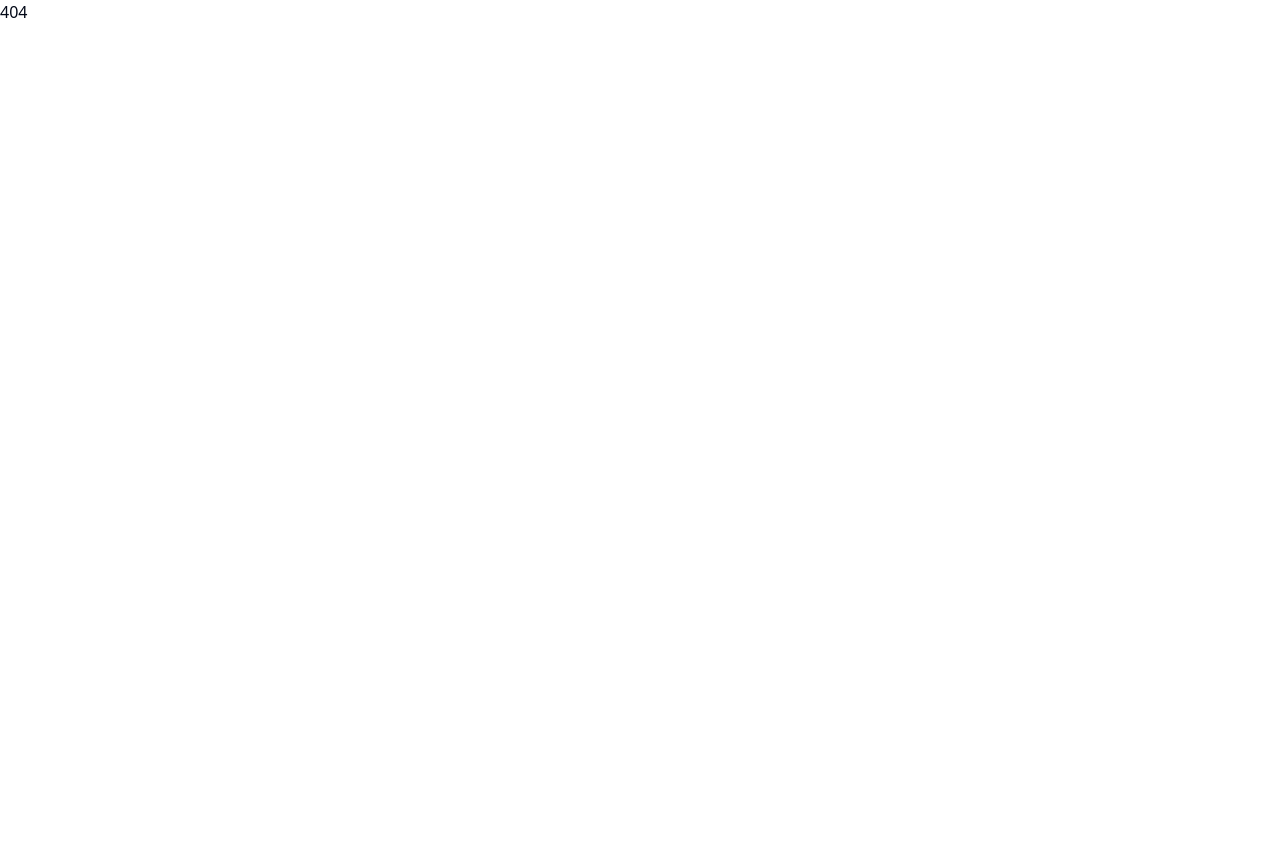
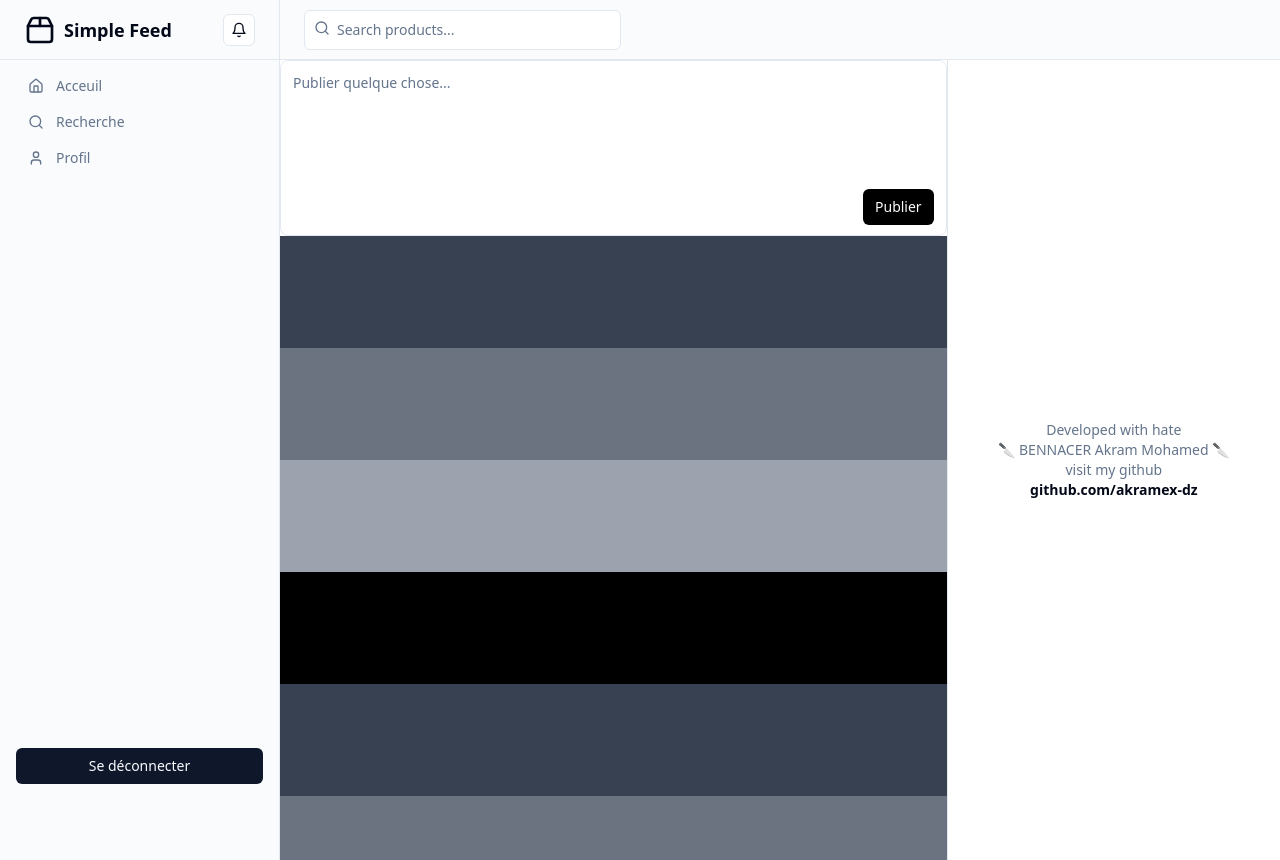
Before and after one commit to akramex-dz/simple-feed-client, a React (Vite) app: page / in a window 1280 px wide. Before the commit the page ends 800 px from the top, so only its background shows below. Built offline with nearby package versions, Linux system fonts and the light colour scheme; sample sign-in values are in the browser's storage.

Commit message:
added create post feature, refactored clients

```diff
--- a/package.json
+++ b/package.json
@@ -15,6 +15,7 @@
     "@radix-ui/react-label": "^2.0.2",
     "@radix-ui/react-scroll-area": "^1.0.5",
     "@radix-ui/react-slot": "^1.0.2",
+    "@radix-ui/react-tooltip": "^1.0.7",
     "class-variance-authority": "^0.7.0",
     "clsx": "^2.1.1",
     "lucide-react": "^0.378.0",
--- a/src/App.tsx
+++ b/src/App.tsx
@@ -1,15 +1,26 @@
-import { Routes, Route, BrowserRouter } from "react-router-dom"
+import { Routes, Route, BrowserRouter, Navigate } from "react-router-dom"
 import LoginPage from "./pages/login.page"
 import SignupPage from "./pages/signup.page"
-import { Layout} from "./components/Layout/Layout"
+import HomePage from "./pages/home.page"
+
+
+function PrivateRoute({ children, ...rest }) {
+  const token = localStorage.getItem('token');
+  return token ? children : <Navigate to="/connexion" />;
+}
 
 function App() {
   return (
     <>
     < BrowserRouter>
       <Routes>
-          <Route path="/connexion" element={<LoginPage />} />
-          <Route path="/inscription" element={<SignupPage />} />
+          <Route path="/" element={
+            <PrivateRoute>
+              <HomePage/>
+            </PrivateRoute>
+            } />
+          <Route path="/connexion" element={ <LoginPage/> } />
+          <Route path="/inscription" element={ <SignupPage/> } />
           <Route path="*" element={<h1>404</h1>} />
       </Routes>
       </BrowserRouter>
--- a/src/clients/comment.client.ts
+++ b/src/clients/comment.client.ts
@@ -1,11 +1,11 @@
-const API_URL = `${import.meta.env.VITE_APP_API_URL}/comments`;
+const API_URL = import.meta.env.VITE_APP_API_GATEWAY + '/comments';
 
 async function getCommentsByUserId(userId: string) {
   const response = await fetch(`${API_URL}/user/${userId}`, {
     method: 'GET',
     headers: {
       'Content-Type': 'application/json',
-      'Authorization': `Bearer ${localStorage.getItem('accessToken')}`
+      'Authorization': `Bearer ${localStorage.getItem('token')}`
     },
   });
 
@@ -22,7 +22,7 @@ async function getCommentsByPostId(postId: string) {
     method: 'GET',
     headers: {
       'Content-Type': 'application/json',
-      'Authorization': `Bearer ${localStorage.getItem('accessToken')}`
+      'Authorization': `Bearer ${localStorage.getItem('token')}`
     },
   });
 
@@ -39,7 +39,7 @@ async function getCommentById(commentId: string) {
     method: 'GET',
     headers: {
       'Content-Type': 'application/json',
-      'Authorization': `Bearer ${localStorage.getItem('accessToken')}`
+      'Authorization': `Bearer ${localStorage.getItem('token')}`
     },
   });
 
@@ -56,7 +56,7 @@ async function createComment(postId: string, content: string) {
     method: 'POST',
     headers: {
       'Content-Type': 'application/json',
-      'Authorization': `Bearer ${localStorage.getItem('accessToken')}`
+      'Authorization': `Bearer ${localStorage.getItem('token')}`
     },
     body: JSON.stringify({ postId, content }),
   });
@@ -74,7 +74,7 @@ async function updateCommentById(commentId: string, content: string) {
     method: 'PUT',
     headers: {
       'Content-Type': 'application/json',
-      'Authorization': `Bearer ${localStorage.getItem('accessToken')}`
+      'Authorization': `Bearer ${localStorage.getItem('token')}`
     },
     body: JSON.stringify({ content }),
   });
@@ -92,7 +92,7 @@ async function deleteCommentById(commentId: string) {
     method: 'DELETE',
     headers: {
       'Content-Type': 'application/json',
-      'Authorization': `Bearer ${localStorage.getItem('accessToken')}`
+      'Authorization': `Bearer ${localStorage.getItem('token')}`
     },
   });
 
@@ -109,7 +109,7 @@ async function likeComment(commentId: string) {
     method: 'POST',
     headers: {
       'Content-Type': 'application/json',
-      'Authorization': `Bearer ${localStorage.getItem('accessToken')}`
+      'Authorization': `Bearer ${localStorage.getItem('token')}`
     },
   });
 
@@ -126,7 +126,7 @@ async function unlikeComment(commentId: string) {
     method: 'DELETE',
     headers: {
       'Content-Type': 'application/json',
-      'Authorization': `Bearer ${localStorage.getItem('accessToken')}`
+      'Authorization': `Bearer ${localStorage.getItem('token')}`
     },
   });
 
--- a/src/clients/post.client.ts
+++ b/src/clients/post.client.ts
@@ -1,10 +1,10 @@
-const API_URL = `${import.meta.env.VITE_APP_API_URL}/posts`;
+const API_URL = import.meta.env.VITE_APP_API_GATEWAY + '/posts';
 
 // Fetch all posts
 async function fetchAllPosts() {
     const response = await fetch(`${API_URL}`, {
       headers: {
-        'Authorization': `Bearer ${localStorage.getItem('accessToken')}`
+        'Authorization': `Bearer ${localStorage.getItem('token')}`
       }
     });
     const posts = await response.json();
@@ -15,7 +15,7 @@ async function fetchAllPosts() {
 async function fetchPostById(postId : string) {
   const response = await fetch(`${API_URL}/post/${postId}`, {
     headers: {
-      'Authorization': `Bearer ${localStorage.getItem('accessToken')}`
+      'Authorization': `Bearer ${localStorage.getItem('token')}`
     }
   });
   const post = await response.json();
@@ -26,7 +26,7 @@ async function fetchPostById(postId : string) {
 async function fetchPostsByUserId(userId : string) {
   const response = await fetch(`${API_URL}/user/${userId}`, {
     headers: {
-      'Authorization': `Bearer ${localStorage.getItem('accessToken')}`
+      'Authorization': `Bearer ${localStorage.getItem('token')}`
     }
   });
   const posts = await response.json();
@@ -39,7 +39,7 @@ async function fetchPostsByUserIds(userIds : string[]) {
     method: 'POST',
     headers: {
       'Content-Type': 'application/json',
-      'Authorization': `Bearer ${localStorage.getItem('accessToken')}`
+      'Authorization': `Bearer ${localStorage.getItem('token')}`
     },
     body: JSON.stringify({ userIds }),
   });
@@ -51,7 +51,7 @@ async function fetchPostsByUserIds(userIds : string[]) {
 async function fetchPostsOfFollowings() {
   const response = await fetch(`${API_URL}/followings`, {
     headers: {
-      'Authorization': `Bearer ${localStorage.getItem('accessToken')}`
+      'Authorization': `Bearer ${localStorage.getItem('token')}`
     }
   });
   const posts = await response.json();
@@ -64,7 +64,7 @@ async function createNewPost(content: string) {
     method: 'POST',
     headers: {
       'Content-Type': 'application/json',
-      'Authorization': `Bearer ${localStorage.getItem('accessToken')}`
+      'Authorization': `Bearer ${localStorage.getItem('token')}`
     },
     body: JSON.stringify({ content }),
   });
@@ -78,7 +78,7 @@ async function updatePostById(postId:string, content:string) {
     method: 'PUT',
     headers: {
       'Content-Type': 'application/json',
-      'Authorization': `Bearer ${localStorage.getItem('accessToken')}`
+      'Authorization': `Bearer ${localStorage.getItem('token')}`
     },
     body: JSON.stringify({ content }),
   });
@@ -91,7 +91,7 @@ async function deletePostById(postId:string) {
   const response = await fetch(`${API_URL}/${postId}`, {
     method: 'DELETE',
     headers: {
-      'Authorization': `Bearer ${localStorage.getItem('accessToken')}`
+      'Authorization': `Bearer ${localStorage.getItem('token')}`
     }
   });
   const post = await response.json();
@@ -103,7 +103,7 @@ async function likePost(postId:string) {
   const response = await fetch(`${API_URL}/${postId}/like`, {
     method: 'POST',
     headers: {
-      'Authorization': `Bearer ${localStorage.getItem('accessToken')}`
+      'Authorization': `Bearer ${localStorage.getItem('token')}`
     }
   });
   const post = await response.json();
@@ -115,7 +115,7 @@ async function unlikePost(postId:string) {
   const response = await fetch(`${API_URL}/${postId}/unlike`, {
     method: 'DELETE',
     headers: {
-      'Authorization': `Bearer ${localStorage.getItem('accessToken')}`
+      'Authorization': `Bearer ${localStorage.getItem('token')}`
     }
   });
   const post = await response.json();
--- a/src/clients/user.clients.ts
+++ b/src/clients/user.clients.ts
@@ -1,11 +1,12 @@
-const API_URL = import.meta.env.VITE_APP_API_URL;
+const API_URL = import.meta.env.VITE_APP_API_GATEWAY + '/users';
+
 
 async function getUserProfile() {
   const response = await fetch(`${API_URL}/profile`, {
     method: 'GET',
     headers: {
       'Content-Type': 'application/json',
-      'Authorization': `Bearer ${localStorage.getItem('accessToken')}`
+      'Authorization': `Bearer ${localStorage.getItem('token')}`
     },
   });
 
@@ -22,7 +23,7 @@ async function searchUsers(query: string) {
     method: 'GET',
     headers: {
       'Content-Type': 'application/json',
-      'Authorization': `Bearer ${localStorage.getItem('accessToken')}`
+      'Authorization': `Bearer ${localStorage.getItem('token')}`
     },
   });
 
@@ -39,7 +40,7 @@ async function followUser(userId: string) {
     method: 'PUT',
     headers: {
       'Content-Type': 'application/json',
-      'Authorization': `Bearer ${localStorage.getItem('accessToken')}`
+      'Authorization': `Bearer ${localStorage.getItem('token')}`
     },
   });
 
@@ -56,7 +57,7 @@ async function unfollowUser(userId: string) {
     method: 'PUT',
     headers: {
       'Content-Type': 'application/json',
-      'Authorization': `Bearer ${localStorage.getItem('accessToken')}`
+      'Authorization': `Bearer ${localStorage.getItem('token')}`
     },
   });
 
@@ -73,7 +74,7 @@ async function listFollowers() {
     method: 'GET',
     headers: {
       'Content-Type': 'application/json',
-      'Authorization': `Bearer ${localStorage.getItem('accessToken')}`
+      'Authorization': `Bearer ${localStorage.getItem('token')}`
     },
   });
 
@@ -90,7 +91,7 @@ async function listFollowings() {
     method: 'GET',
     headers: {
       'Content-Type': 'application/json',
-      'Authorization': `Bearer ${localStorage.getItem('accessToken')}`
+      'Authorization': `Bearer ${localStorage.getItem('token')}`
     },
   });
 
--- a/src/components/Layout/Layout.tsx
+++ b/src/components/Layout/Layout.tsx
@@ -1,40 +1,40 @@
-import React from "react"
 import { Link } from "react-router-dom"
 
 import {
-  Bell,
-  CircleUser,
-  Home,
-  LineChart,
-  Menu,
-  Package,
-  Package2,
+  // Bell,
+  // CircleUser,
+  // Home,
+  // LineChart,
+  // Menu,
+  // Package,
+  // Package2,
   Search,
-  ShoppingCart,
-  Users,
+  // ShoppingCart,
+  // Users,
 } from "lucide-react"
 
-import { Badge } from "@/components/ui/badge"
-import { Button } from "@/components/ui/button"
-import {
-  Card,
-  CardContent,
-  CardDescription,
-  CardHeader,
-  CardTitle,
-} from "@/components/ui/card"
-import {
-  DropdownMenu,
-  DropdownMenuContent,
-  DropdownMenuItem,
-  DropdownMenuLabel,
-  DropdownMenuSeparator,
-  DropdownMenuTrigger,
-} from "@/components/ui/dropdown-menu"
+// import { Badge } from "@/components/ui/badge"
+// import { Button } from "@/components/ui/button"
+// import {
+//   Card,
+//   CardContent,
+//   CardDescription,
+//   CardHeader,
+//   CardTitle,
+// } from "@/components/ui/card"
+// import {
+//   DropdownMenu,
+//   DropdownMenuContent,
+//   DropdownMenuItem,
+//   DropdownMenuLabel,
+//   DropdownMenuSeparator,
+//   DropdownMenuTrigger,
+// } from "@/components/ui/dropdown-menu"
 import { Input } from "@/components/ui/input"
-import { Sheet, SheetContent, SheetTrigger } from "@/components/ui/sheet"
+// import { Sheet, SheetContent, SheetTrigger } from "@/components/ui/sheet"
 import { SideBar } from "../SideBar/SideBar"
-import { ScrollArea, ScrollBar } from "../ui/scroll-area"
+import { ScrollArea  } from "../ui/scroll-area"
+import CreatePost from "../Posts/CreatePost"
 
 export function Layout() {
   return (
@@ -152,7 +152,11 @@ export function Layout() {
         </header>
         <main className="w-fill flex flex-1 flex-row">
           <div className="md:w-2/3">
-            <ScrollArea className="h-96">
+            <ScrollArea className="h-svh">
+                <CreatePost/>
+                <div className="bg-gray-700 h-28"></div>
+                <div className="bg-gray-500 h-28"></div>
+                <div className="bg-gray-400 h-28"></div>
                 <div className="bg-black h-28"></div>
                 <div className="bg-gray-700 h-28"></div>
                 <div className="bg-gray-500 h-28"></div>
@@ -160,23 +164,34 @@ export function Layout() {
                 <div className="bg-black h-28"></div>
                 <div className="bg-gray-700 h-28"></div>
                 <div className="bg-gray-500 h-28"></div>
-                <div className="bg-gray-400 h-28"></div>                <div className="bg-black h-28"></div>
+                <div className="bg-gray-400 h-28"></div>
+                <div className="bg-black h-28"></div>
                 <div className="bg-gray-700 h-28"></div>
                 <div className="bg-gray-500 h-28"></div>
-                <div className="bg-gray-400 h-28"></div>                <div className="bg-black h-28"></div>
+                <div className="bg-gray-400 h-28"></div>
+                <div className="bg-black h-28"></div>
                 <div className="bg-gray-700 h-28"></div>
                 <div className="bg-gray-500 h-28"></div>
-                <div className="bg-gray-400 h-28"></div>                <div className="bg-black h-28"></div>
-                <div className="bg-gray-700 h-28"></div>
-                <div className="bg-gray-500 h-28"></div>
-                <div className="bg-gray-400 h-28"></div>                <div className="bg-black h-28"></div>
+                <div className="bg-gray-400 h-28"></div>
+                <div className="bg-black h-28"></div>
                 <div className="bg-gray-700 h-28"></div>
                 <div className="bg-gray-500 h-28"></div>
                 <div className="bg-gray-400 h-28"></div>
             </ScrollArea>
           </div>
-          <div className="border-l collapse md:visible md:w-1/3">
-            SOMETHING TO PUT HERE ? Logo of the app may be or a shoutout to github
+          <div className="flex flex-col items-center justify-center border-l collapse md:visible md:w-1/3">
+              <p className="text-sm text-muted-foreground">
+                Developed with hate
+              </p>
+              <p className="text-sm text-muted-foreground">
+              🔪 BENNACER Akram Mohamed 🔪
+              </p>
+              <p className="text-sm text-muted-foreground">
+                visit my github{" "}
+              </p>
+              <a href="https://www.github.com/akramex-dz" className="text-sm font-bold">
+                github.com/akramex-dz
+              </a>
           </div>
         </main>
       </div>
--- a/src/components/LoginForm/LoginForm.tsx
+++ b/src/components/LoginForm/LoginForm.tsx
@@ -1,5 +1,5 @@
 import {useState} from "react";
-import { Link } from "react-router-dom";
+import { Link, Navigate } from "react-router-dom";
 import { loginUser } from "@/manager/auth.manager";
 
 import { Button } from "@/components/ui/button"
@@ -21,6 +21,7 @@ export function LoginForm() {
     try {
       const response = await loginUser(username, password);
       localStorage.setItem('token', response.accessToken);
+      return <Navigate to="/" />
     } catch (error) {
       console.error('Failed to login', error);
     }
@@ -67,7 +68,7 @@ export function LoginForm() {
           <Button type="submit" onClick={handleLogin} className="w-full">
             Se connecter
           </Button>
-          <Button variant="outline" className="w-full">
+          <Button variant="outline" className="w-full" >
             Se connecter avec Google
           </Button>
         </div>
--- /dev/null
+++ b/src/components/Posts/CreatePost.tsx
@@ -0,0 +1,65 @@
+import { useState } from "react"
+import { createNewPost } from "@/manager/post.manager"
+
+import { Button } from "@/components/ui/button"
+import { Label } from "@/components/ui/label"
+import { Textarea } from "@/components/ui/textarea"
+
+// import {
+//     CornerDownLeft,
+//     Paperclip,
+//   } from "lucide-react"
+
+//   import {
+//     Tooltip,
+//     TooltipContent,
+//     TooltipTrigger,
+//   } from "@/components/ui/tooltip"
+
+function CreatePost() {
+  const [post, setPost] = useState('');
+
+  const handlePost = async () => {
+    try {
+        const response = await createNewPost(post);
+        console.log('post', post);
+        console.log('token', localStorage.getItem('token'));
+        console.log(response);
+    } catch (error) {
+      console.error('Failed to post', error);
+    }
+  };
+
+  return (
+    <div
+        className="w-full h-44 relative overflow-hidden rounded-lg border bg-background focus-within:ring-black focus-within:ring-1 focus-within:ring-ring"
+    >
+      <Label htmlFor="post" className="sr-only">
+        Post
+      </Label>
+      <Textarea
+        id="post"
+        placeholder="Publier quelque chose..."
+        className="min-h-32 resize-none p-3 shadow-none border-none focus:border-none focus:ring-0 ring-0"
+        value={post}
+        onChange={(e) => setPost(e.target.value)}
+      />
+      <div className="flex items-center p-3 pt-0">
+        {/* <Tooltip>
+          <TooltipTrigger asChild>
+            <Button variant="ghost" size="icon">
+              <Paperclip className="size-4" />
+              <span className="sr-only">Attach file</span>
+            </Button>
+          </TooltipTrigger>
+          <TooltipContent side="top">Attach File</TooltipContent>
+        </Tooltip> */}
+        <Button type="submit" size="sm" className="ml-auto gap-1.5 bg-black" onClick={handlePost}>
+          Publier
+        </Button>
+      </div>
+    </div>
+ )
+}
+
+export default CreatePost
--- a/src/components/SignupForm/SignupForm.tsx
+++ b/src/components/SignupForm/SignupForm.tsx
@@ -1,6 +1,7 @@
-import { Link } from "react-router-dom"
+import { Link, Navigate } from "react-router-dom"
 import { useState } from "react"
 import { registerUser } from "@/manager/auth.manager"
+
 
 
 import { Button } from "@/components/ui/button"
@@ -25,7 +26,8 @@ export function SignupForm() {
       const response = await registerUser(email, username, password);
       console.log(email, username, password);
       localStorage.setItem('token', response.accessToken);
-      console.log(localStorage.getItem('token'))
+      console.log(localStorage.getItem('token'));
+      return <Navigate to="/" />
     } catch (error) {
       console.error('Failed to login', error);
     }
--- /dev/null
+++ b/src/components/ui/textarea.tsx
@@ -0,0 +1,24 @@
+import * as React from "react"
+
+import { cn } from "@/lib/utils"
+
+export interface TextareaProps
+  extends React.TextareaHTMLAttributes<HTMLTextAreaElement> {}
+
+const Textarea = React.forwardRef<HTMLTextAreaElement, TextareaProps>(
+  ({ className, ...props }, ref) => {
+    return (
+      <textarea
+        className={cn(
+          "flex min-h-[80px] w-full rounded-md border border-input bg-background px-3 py-2 text-sm ring-offset-background placeholder:text-muted-foreground focus-visible:outline-none focus-visible:ring-2 focus-visible:ring-ring focus-visible:ring-offset-2 disabled:cursor-not-allowed disabled:opacity-50",
+          className
+        )}
+        ref={ref}
+        {...props}
+      />
+    )
+  }
+)
+Textarea.displayName = "Textarea"
+
+export { Textarea }
--- /dev/null
+++ b/src/components/ui/tooltip.tsx
@@ -0,0 +1,28 @@
+import * as React from "react"
+import * as TooltipPrimitive from "@radix-ui/react-tooltip"
+
+import { cn } from "@/lib/utils"
+
+const TooltipProvider = TooltipPrimitive.Provider
+
+const Tooltip = TooltipPrimitive.Root
+
+const TooltipTrigger = TooltipPrimitive.Trigger
+
+const TooltipContent = React.forwardRef<
+  React.ElementRef<typeof TooltipPrimitive.Content>,
+  React.ComponentPropsWithoutRef<typeof TooltipPrimitive.Content>
+>(({ className, sideOffset = 4, ...props }, ref) => (
+  <TooltipPrimitive.Content
+    ref={ref}
+    sideOffset={sideOffset}
+    className={cn(
+      "z-50 overflow-hidden rounded-md border bg-popover px-3 py-1.5 text-sm text-popover-foreground shadow-md animate-in fade-in-0 zoom-in-95 data-[state=closed]:animate-out data-[state=closed]:fade-out-0 data-[state=closed]:zoom-out-95 data-[side=bottom]:slide-in-from-top-2 data-[side=left]:slide-in-from-right-2 data-[side=right]:slide-in-from-left-2 data-[side=top]:slide-in-from-bottom-2",
+      className
+    )}
+    {...props}
+  />
+))
+TooltipContent.displayName = TooltipPrimitive.Content.displayName
+
+export { Tooltip, TooltipTrigger, TooltipContent, TooltipProvider }
--- /dev/null
+++ b/src/pages/home.page.tsx
@@ -0,0 +1,14 @@
+import { Layout } from "@/components/Layout/Layout"
+
+function HomePage() {
+  return (
+    <>
+    <div className="flex justify-center items-center h-screen">
+      <Layout />
+    </div>
+    </>
+
+  )
+}
+
+export default HomePage
```
Also changed, not shown: 1 other file (tests, documents, lock files or other folders).
